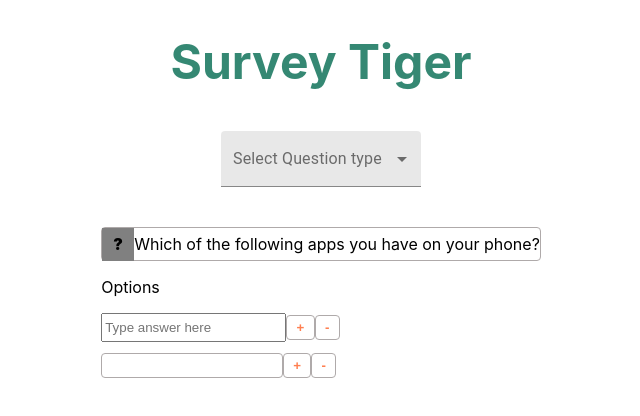
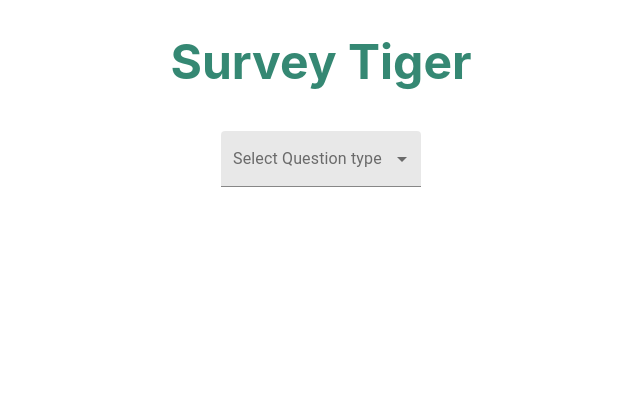
Before and after one commit to GaryGosh/Survey-Tiger, a React (Create React App) app: page /createSurvey in a window 1280 px wide. Shown: the top 416 px of the page, without its empty margins (319-959 px from the left). Built offline with nearby package versions, Linux system fonts and the light colour scheme.

Commit message:
multi select

```diff
--- a/src/App.css
+++ b/src/App.css
@@ -27,7 +27,8 @@
   align-items: center;
   border: 1px solid rgb(175, 170, 170);
   border-radius: 4px;
-  max-width: 40vw;
+  max-width: 50vw;
+  width: 40vw;
   height: 2em;
 }
 
@@ -58,11 +59,12 @@
 
 .multiSelect__answer > input {
   height: 1.7em;
+  width: 19.3em;
 }
 
 .multiSelect__answerList {
   margin-top: .7em;
-  min-width: 14.7em;
+  min-width: 20em;
   display: flex;
 }
 
@@ -84,5 +86,6 @@
 }
 
 .ansButton {
-  margin: .5em !important;
+  margin: .8em !important;
+  height: 2em !important;
 }
--- a/src/CreateSurvey.jsx
+++ b/src/CreateSurvey.jsx
@@ -18,13 +18,16 @@ const useStyles = makeStyles((theme) => ({
   },
 }));
 
+let toBeRendered;
 function CreateSurvey() {
   const classes = useStyles();
   const [mode, setMode] = React.useState("");
 
   const handleChange = (event) => {
     setMode(event.target.value);
-    alert(`mode ${mode}`);
+    if(mode === 2) {
+      toBeRendered = <MultiSelect />
+    }
   };
 
   return (
@@ -44,7 +47,7 @@ function CreateSurvey() {
         </Select>
       </FormControl>
 
-      <MultiSelect />
+      {toBeRendered}
     </div>
   );
 }
```
